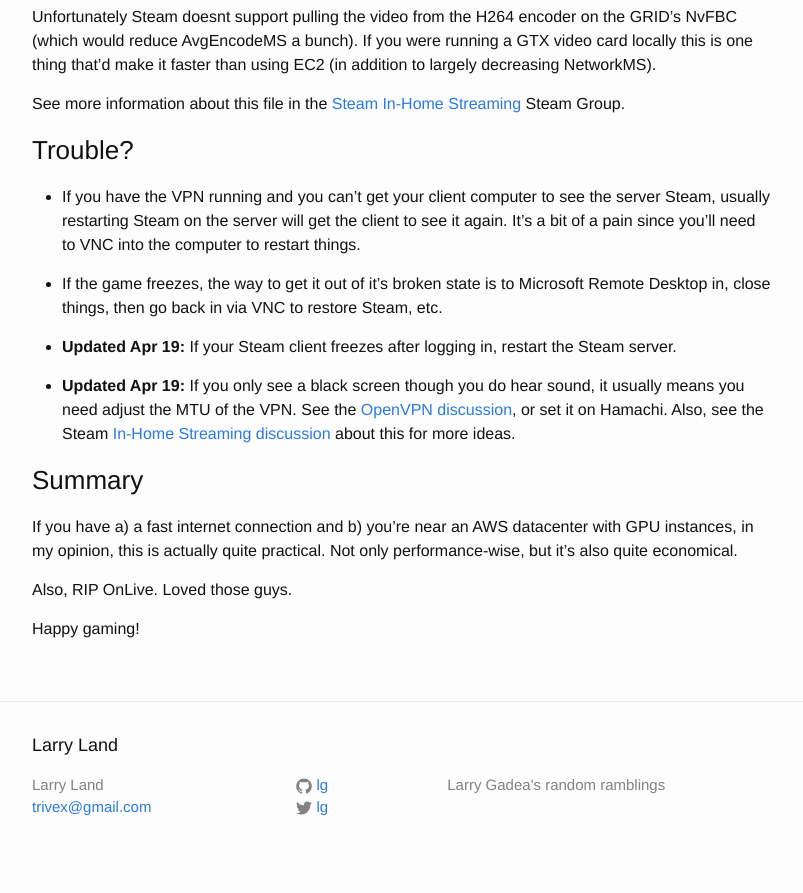
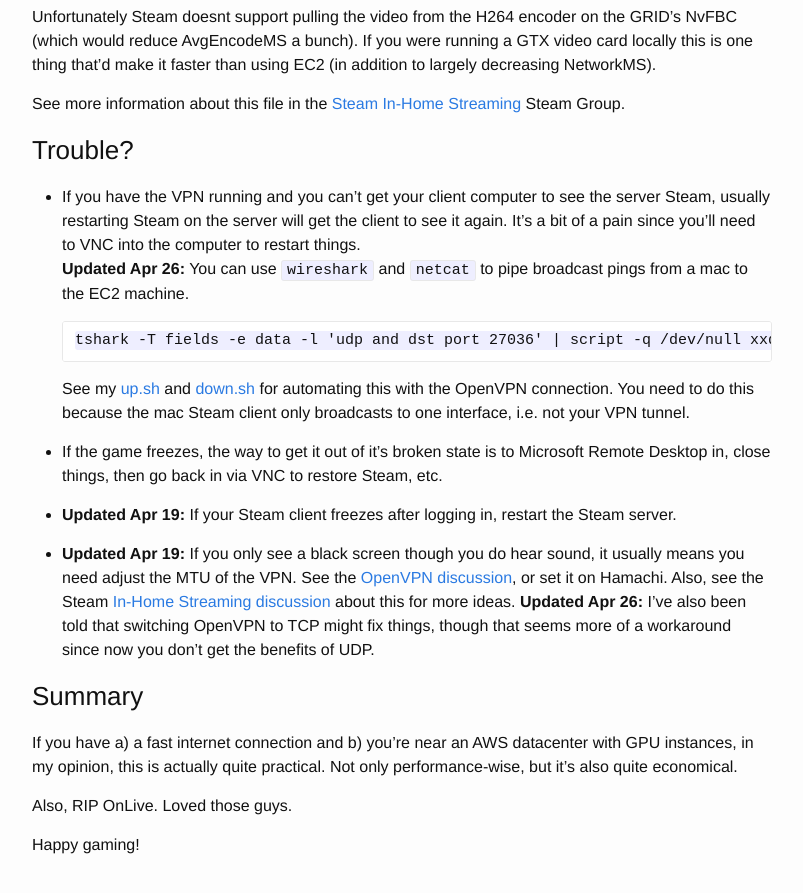
Before and after one commit to lg/lg.io, a Jekyll site: the page built from _posts/2015-04-12-run-your-own-high-end-cloud-gaming-service-on-ec2.md, in a window 1280 px wide and 900 px high, scrolled down 4550 px. Shown: the top 893 px of the window, without its empty margins (238-1041 px from the left). Built offline with Jekyll 4.4.1, drawn with Linux system fonts in a browser that asks for light colours.

Commit message:
added broadcast-from-mac tshark stuff

```diff
--- a/_posts/2015-04-12-run-your-own-high-end-cloud-gaming-service-on-ec2.md
+++ b/_posts/2015-04-12-run-your-own-high-end-cloud-gaming-service-on-ec2.md
@@ -85,13 +85,17 @@ See more information about this file in the [Steam In-Home Streaming](https://st
 
 ### Trouble?
 
-- If you have the VPN running and you can't get your client computer to see the server Steam, usually restarting Steam on the server will get the client to see it again. It's a bit of a pain since you'll need to VNC into the computer to restart things.
+- If you have the VPN running and you can't get your client computer to see the server Steam, usually restarting Steam on the server will get the client to see it again. It's a bit of a pain since you'll need to VNC into the computer to restart things. <br/>**Updated Apr 26:** You can use `wireshark` and `netcat` to pipe broadcast pings from a mac to the EC2 machine.
+
+      tshark -T fields -e data -l 'udp and dst port 27036' | script -q /dev/null xxd -r -p | nc -b $1 -u 10.8.0.1 27036 > /dev/null
+
+  See my [up.sh](/assets/up.sh) and [down.sh](/assets/down.sh) for automating this with the OpenVPN connection. You need to do this because the mac Steam client only broadcasts to one interface, i.e. not your VPN tunnel.
 
 - If the game freezes, the way to get it out of it's broken state is to Microsoft Remote Desktop in, close things, then go back in via VNC to restore Steam, etc.
 
 - **Updated Apr 19:** If your Steam client freezes after logging in, restart the Steam server.
 
-- **Updated Apr 19:** If you only see a black screen though you do hear sound, it usually means you need adjust the MTU of the VPN. See the [OpenVPN discussion](https://forums.openvpn.net/topic15640.html), or set it on Hamachi. Also, see the Steam [In-Home Streaming discussion](https://support.steampowered.com/kb_article.php?ref=3629-RIAV-1617#nvidialaptop) about this for more ideas.
+- **Updated Apr 19:** If you only see a black screen though you do hear sound, it usually means you need adjust the MTU of the VPN. See the [OpenVPN discussion](https://forums.openvpn.net/topic15640.html), or set it on Hamachi. Also, see the Steam [In-Home Streaming discussion](https://support.steampowered.com/kb_article.php?ref=3629-RIAV-1617#nvidialaptop) about this for more ideas. **Updated Apr 26:** I've also been told that switching OpenVPN to TCP might fix things, though that seems more of a workaround since now you don't get the benefits of UDP.
 
 ### Summary
 
```
Also changed, not shown: 2 other files.
